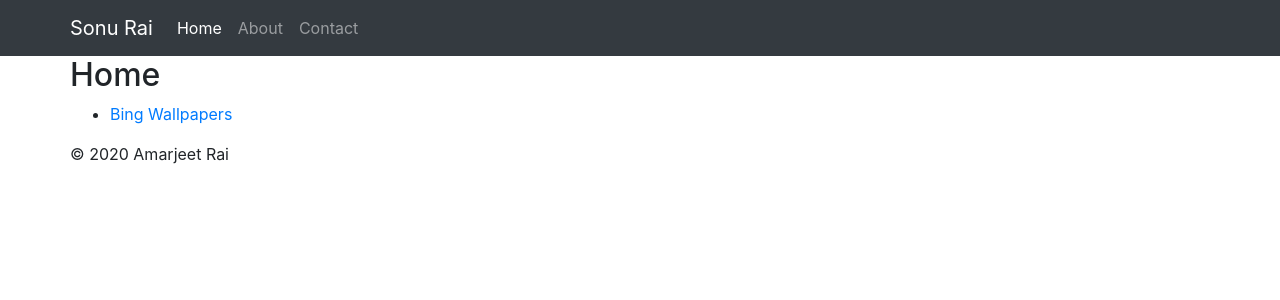
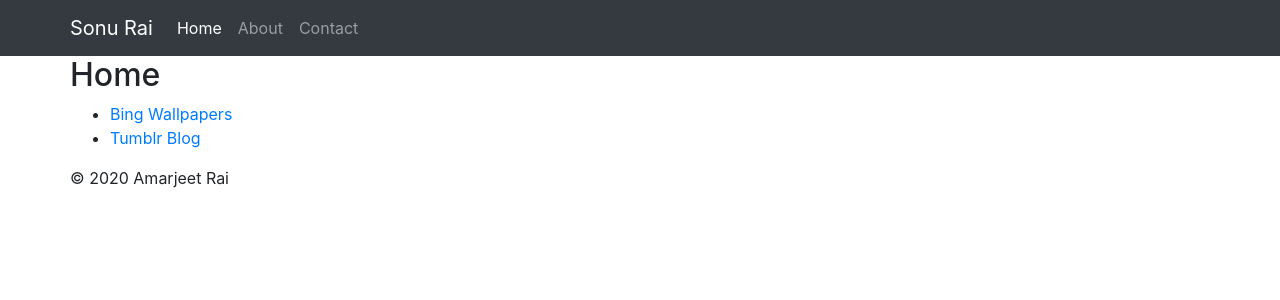
Before and after one commit to sonu27/sonurai-front-end, a React (Create React App) app: page / in a window 1280 px wide. Shown: the top 300 px of the page. Built offline with nearby package versions, Linux system fonts and the light colour scheme.

Commit message:
Add blog link

```diff
--- a/src/containers/App.js
+++ b/src/containers/App.js
@@ -14,6 +14,7 @@ const Home = () => (
       <h2>Home</h2>
       <ul>
         <li><Link to="/bingwallpapers">Bing Wallpapers</Link></li>
+        <li><a href="http://blog.sonurai.com/" rel="me">Tumblr Blog</a></li>
       </ul>
     </div>
   </div>
```
